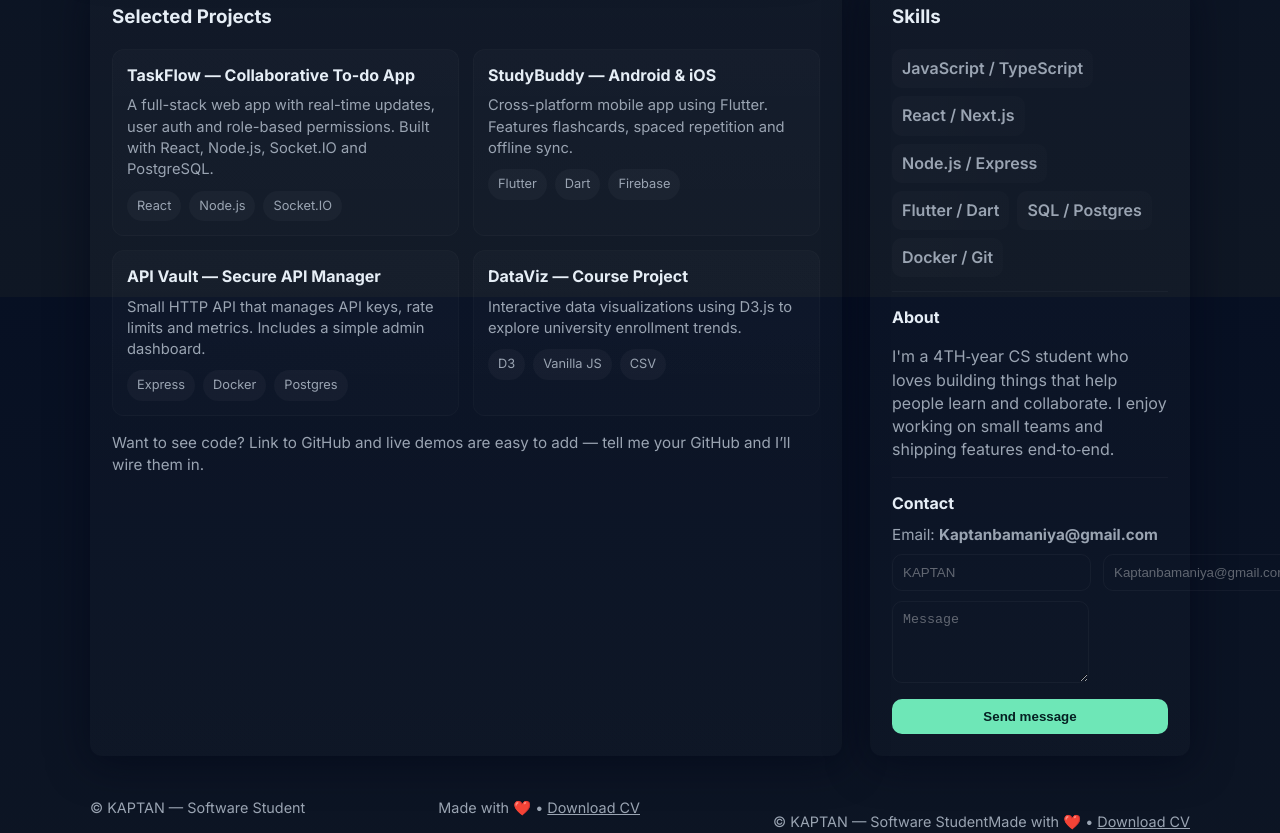
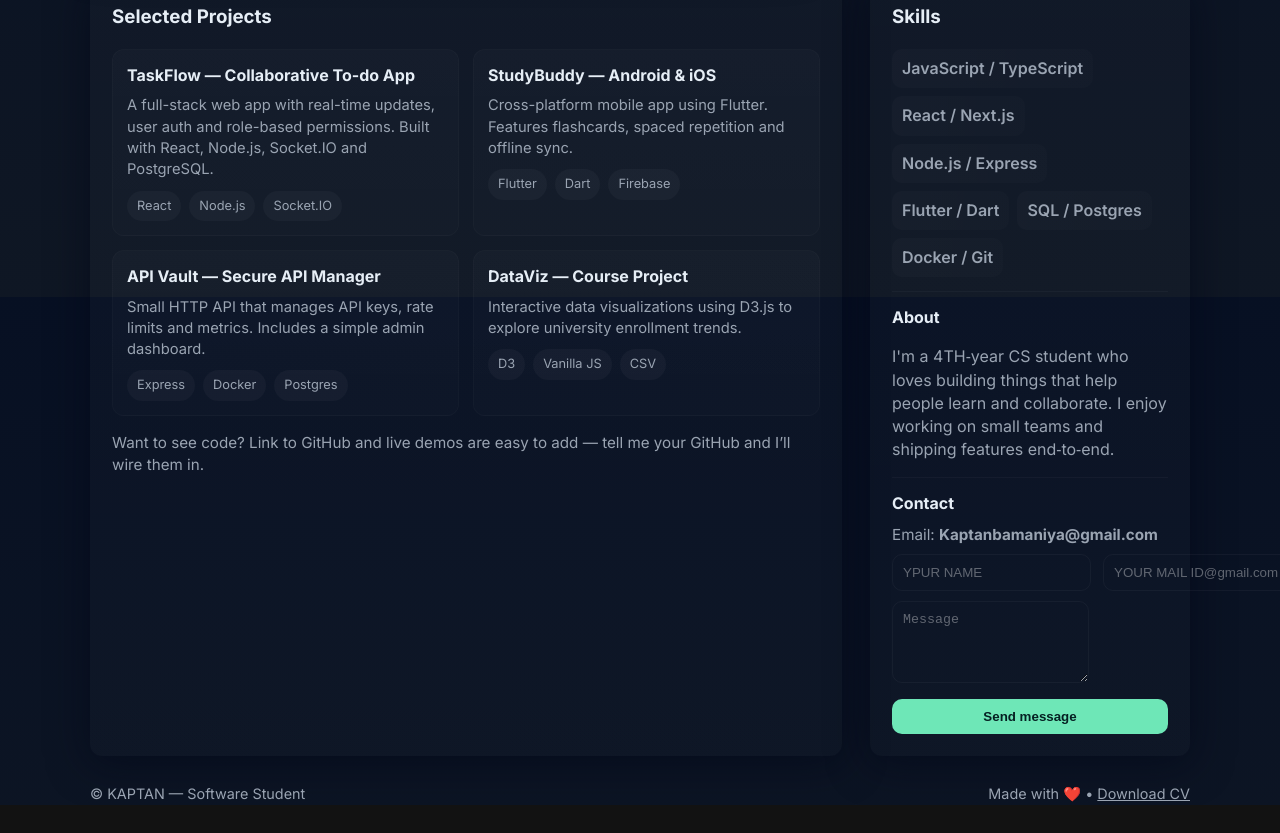
Before and after one commit to baman2005/PORTFOLIO, a plain HTML site: page index.html in a window 1280 px wide. Shown: the part 503-1336 px from the top of the page. After the commit the page ends 1308 px from the top, so only its background shows below. Drawn offline with Linux system fonts and the light colour scheme.

Commit message:
Update index.html

```diff
--- a/index.html
+++ b/index.html
@@ -219,8 +219,8 @@
           <div style="color:var(--muted);font-size:0.95rem;margin-bottom:8px">Email: <strong>Kaptanbamaniya@gmail.com</strong></div>
           <form onsubmit="event.preventDefault();alert('This is a demo form — replace with your backend or mailto link.')">
             <div class="row">
-              <input class="field" placeholder="KAPTAN" required>
-              <input class="field" placeholder="Kaptanbamaniya@gmail.com" required>
+              <input class="field" placeholder="YPUR NAME " required>
+              <input class="field" placeholder="YOUR MAIL ID@gmail.com" required>
             </div>
             <textarea class="field" rows="4" placeholder="Message"></textarea>
             <div style="margin-top:10px"><button class="submit">Send message</button></div>
@@ -232,15 +232,7 @@
     <footer>
       <div>© KAPTAN — Software Student</div>
       <div style="color:var(--muted)">Made with ❤️ • <a href="#" style="color:var(--muted);text-decoration:underline">Download CV</a></div>
-<footer>
-  <div>© KAPTAN — Software Student</div>
-  <div style="color:var(--muted)">
-    Made with ❤️ •
-    <a href="resume.pdf" target="_blank" style="color:var(--muted);text-decoration:underline">
-      Download CV
-    </a>
-  </div>
-</footer>
+
 
  </footer>
   </div>
```
